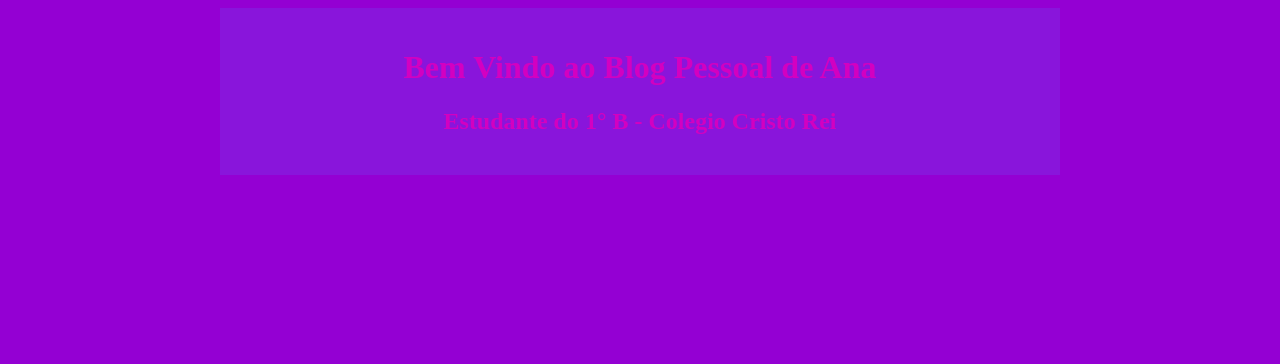
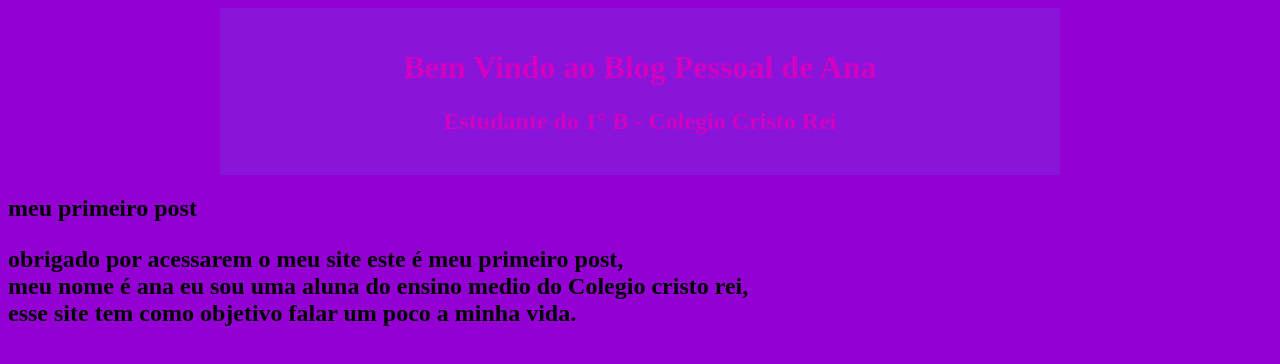
Before and after one commit to anaoliveirarosa12-art/teste-1-B, a plain HTML site: page index.html in a window 1280 px wide. Drawn offline with Linux system fonts and the light colour scheme.

Commit message:
criado o meu primeiro post

```diff
--- a/index.html
+++ b/index.html
@@ -11,5 +11,13 @@
     <h1>Bem Vindo ao Blog Pessoal de Ana</h1>
     <h2>Estudante do 1° B - Colegio Cristo Rei</h2>
     </header>
+<main>
+     <h2>meu primeiro post <h2>
+        <article>
+<p>obrigado por acessarem o meu site este é meu primeiro post,<br> meu nome é ana eu sou uma aluna  do ensino medio do Colegio cristo rei,<br> esse site tem como objetivo falar um poco
+    a minha vida.
+</p>
+        <article>
+<main>
 </body>
 </html>
```
